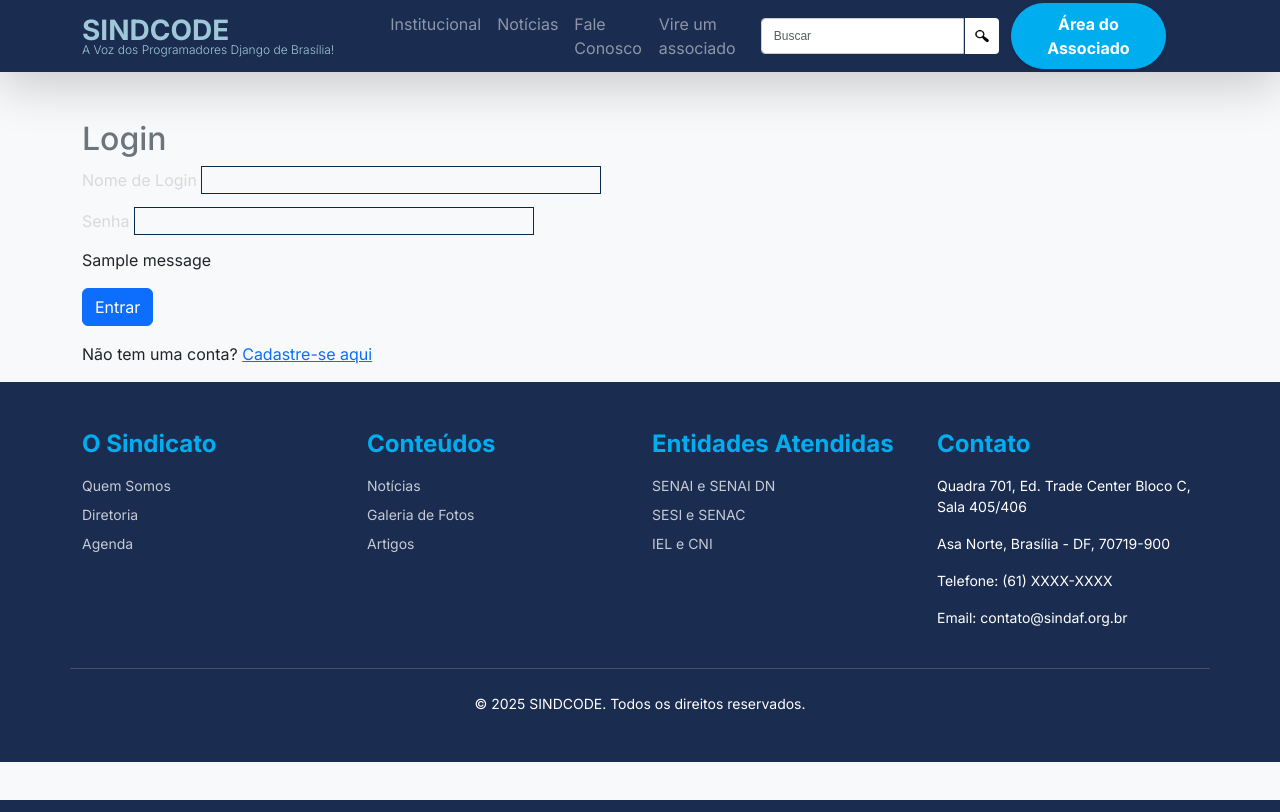
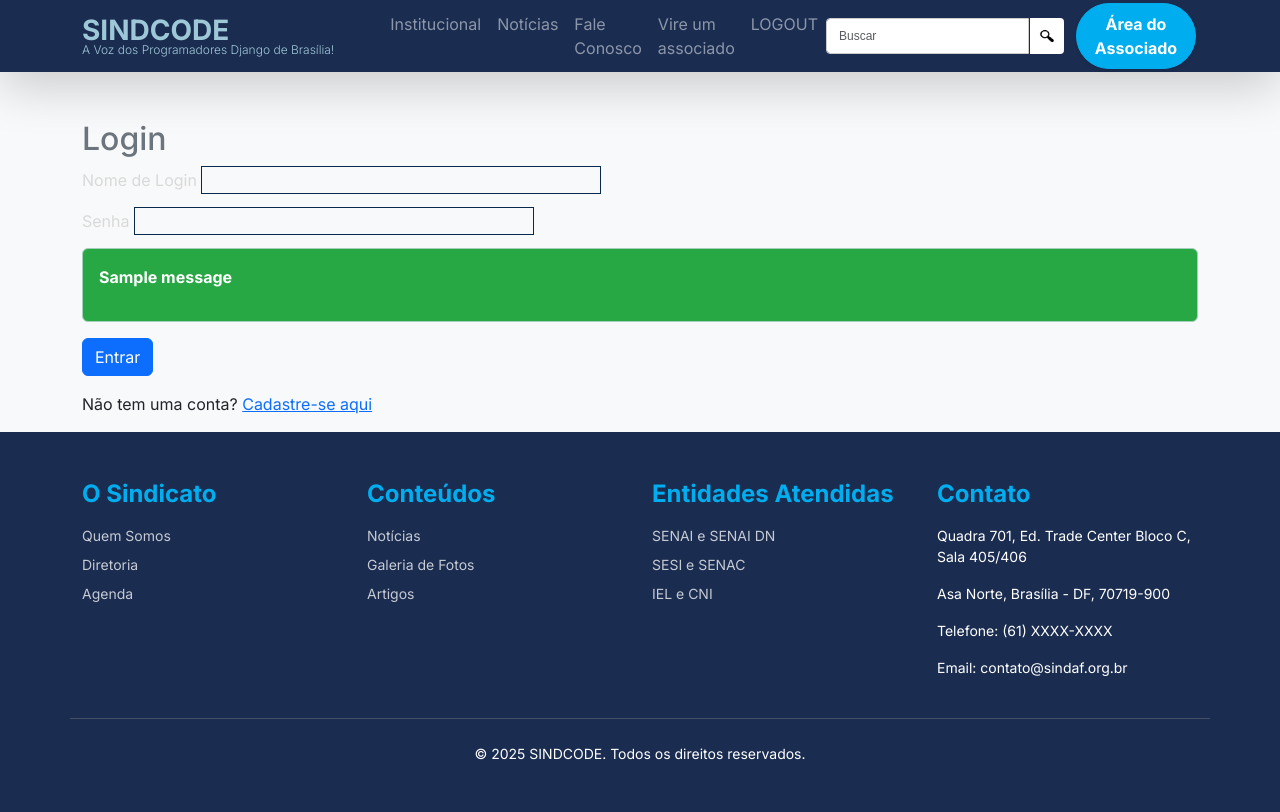
Before and after one commit to zikes18/sindicode-web, a Django app: page /login in a window 1280 px wide. Run offline with Django 4.2, Linux system fonts and the light colour scheme; tables that the repository leaves empty hold one stand-in row (values such as "Sample post"); one stand-in notice (Sample message) is shown.

Commit message:
mensagens de login atualizado

```diff
--- a/associados/urls.py
+++ b/associados/urls.py
@@ -1,8 +1,9 @@
 from django.urls import path
-from associados.views import associados, cadastro, login
+from associados.views import associados, cadastro, login, logout
 
 urlpatterns = [
     path('associados',associados,name='associados'),
     path('login',login,name='login'),
     path('cadastro',cadastro,name='cadastro'),
+    path('logout',logout,name='logout'),
 ]
--- a/associados/views.py
+++ b/associados/views.py
@@ -4,8 +4,10 @@ from associados.forms import AssociadoForm, LoginForm
 from django.contrib import auth , messages
 
 
+
 def associados(request):
     return render(request, 'associados/index.html')
+
 
 def login(request):
     form = LoginForm(request.POST)
@@ -20,12 +22,20 @@ def login(request):
         )
         if usuario is not None:
             auth.login(request, usuario)
-            messages.success(request, f'{nome}, BOA ZERO MEIA')
+            messages.success(request, f'{nome}, BOA ZERO MEIA, fez o login')
             return redirect('beneficios')
         else:
             messages.error(request, 'Erro ao logar')
             return redirect('login')
     return render(request, 'associados/login.html', {'form': form})
+
+def logout(request):
+    #não esquecer request
+    if request.user.is_authenticated:
+        auth.logout(request)
+        messages.success(request, 'Logout efetuado com sucesso')
+
+    return redirect('login')
 
 def cadastro(request):
     form = AssociadoForm()
@@ -43,6 +53,7 @@ def cadastro(request):
             identidade_genero = form['identidade_genero'].value()
             senha = form['senha_1'].value()
             if User.objects.filter(username=nome_completo).exists():
+                messages.info(request, 'Nome de usuário já cadastrado')
                 return redirect('cadastro')
             associado = User.objects.create_user(
                 username = nome_completo,
--- a/setup/static/styles/style.css
+++ b/setup/static/styles/style.css
@@ -72,7 +72,7 @@ body {
 .btn-info {
     background-color: var(--bs-info) !important;
     border-color: var(--bs-info) !important;
-    margin-right: 2em;
+    margin-right: 2px;
 }
 
 .btn-info:hover {
@@ -181,3 +181,27 @@ input:focus, select:focus, textarea:focus {
     border-color: var(--bs-info);
     outline: none;
 }
+
+.alert-success {
+    background-color: #28a745;
+    color: white;
+}
+
+.alert-error {
+    background-color: #dc3545;
+    color: white;
+}
+
+.alert-warning {
+    background-color: #ffc107;
+    color: black;
+}
+
+.alert-info {
+    background-color: #17a2b8;
+    color: white;
+}
+
+.custom-alert p {
+    font-weight: bold;
+}
--- a/templates/associados/cadastro.html
+++ b/templates/associados/cadastro.html
@@ -75,6 +75,11 @@
                 {{ form.senha_2.errors }}
             </div>
         </div>
+        {% for message in messages %}
+                <div class="alert alert-{{ message.tags }} custom-alert">
+                    <p id="messages">{{message}}</p>
+                </div>
+            {% endfor %}
 
         <button type="submit" class="btn btn-info mb-4">Cadastrar</button>
     </form>
--- a/templates/associados/login.html
+++ b/templates/associados/login.html
@@ -16,7 +16,7 @@
                     {% endfor %}
                 </div>
             {% for message in messages %}
-                <div>
+                <div class="alert alert-{{ message.tags }} custom-alert">
                     <p id="messages">{{message}}</p>
                 </div>
             {% endfor %}
--- a/templates/noticias/partials/_header.html
+++ b/templates/noticias/partials/_header.html
@@ -25,6 +25,8 @@
                     <li class="nav-item"><a class="nav-link text-white-50" href="#">Fale Conosco</a></li>
                     <li class="nav-item"><a class="nav-link text-white-50"
                                             href="{% url 'cadastro' %}">Vire um associado</a></li>
+                    <li class="nav-item"><a class="nav-link text-white-50" href="{% url 'logout' %}">LOGOUT</a></li>
+
                 </ul>
                 <form action="{% url 'buscar' %}" class="d-flex position-relative">
                     <div class="input-group">
```
